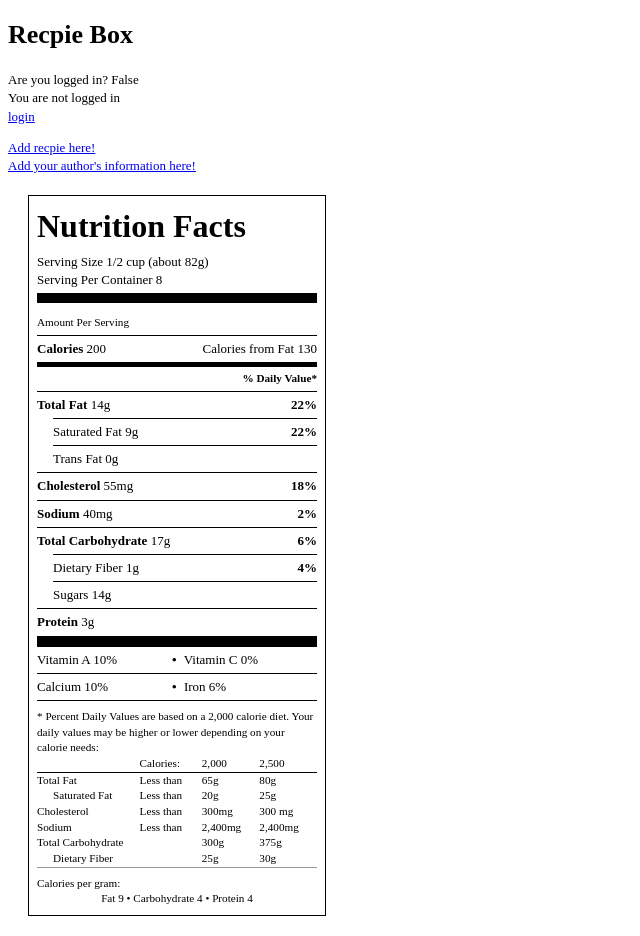
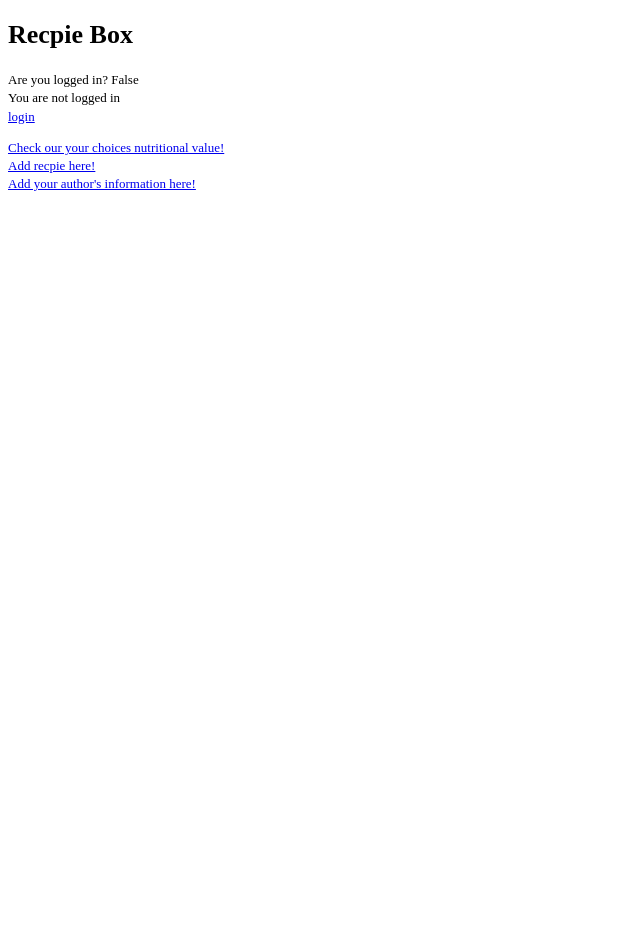
Before and after one commit to techieben/kaseq4-capstone-red, a Django app: page / in a window 1280 px wide. Shown: the whole page, without its empty margins (0-640 px from the left). After the commit the page ends 191 px from the top, so only its background shows below. Run offline with Django 3.2, Linux system fonts and the light colour scheme; data that the repository does not hold is empty.

Commit message:
fixed commit change issues

```diff
--- a/recpie/models.py
+++ b/recpie/models.py
@@ -44,3 +44,9 @@ class RecpieItems(models.Model):
 
     def __str__(self):
         return self.name
+
+
+class RecpieCard(models.Model):
+    title = models.CharField(max_length=50)
+    recpie_picture = models.URLField(max_length=200)
+    stars = models.CharField(max_length=50)
--- a/recpie/static/css/style.css
+++ b/recpie/static/css/style.css
@@ -116,3 +116,15 @@ p {
 .thin-end {
   border-bottom: 1px solid black;
 }
+
+div.recpie-label-container {
+
+}
+
+div.recpie-picture {
+
+}
+
+div.star-box {
+
+}
--- a/recpie/templates/index.html
+++ b/recpie/templates/index.html
@@ -8,12 +8,6 @@
   <title>Recpie Box</title>
   <meta name="description" content="The HTML5 Herald">
   <meta name="author" content="SitePoint">
-
-<!-- include the needed font from google api -->
-    <link rel="stylesheet" type="text/css" href="http://fonts.googleapis.com/css?family=Archivo+Black" />
-<!-- include the nutrition label plugin css file -->
-    <link rel="stylesheet" type="text/css" href="/bower_components/nutrition-label-jquery-plugin/dist/css/nutritionLabel-min.css">
-
   <link rel="stylesheet" href="./static/css/style.css">
 
 </head>
@@ -40,219 +34,21 @@ Are you logged in? {{ request.user.is_authenticated }}
     {% endfor %}
 </ul>
 <p>
+<a href="{% url 'nutrition_label' %}">Check our your choices nutritional value!</a>
+</p>
+<p>
 <a href="{% url 'add_recpie' %}">Add recpie here!</a>
 </p>
 <p>
 <a href="{% url 'add_author' %}">Add your author's information here!</a>
 </p>
-{% comment %} <img src="https://s.cdpn.io/3/NutritionFacts.gif" class="image"> {% endcomment %}
-<section class="performance-facts">
-  <header class="performance-facts__header">
-    <h1 class="performance-facts__title">Nutrition Facts</h1>
-    <p>Serving Size 1/2 cup (about 82g)
-      <p>Serving Per Container 8</p>
-  </header>
-  <table class="performance-facts__table">
-    <thead>
-      <tr>
-        <th colspan="3" class="small-info">
-          Amount Per Serving
-        </th>
-      </tr>
-    </thead>
-    <tbody>
-      <tr>
-        <th colspan="2">
-          <b>Calories</b>
-          200
-        </th>
-        <td>
-          Calories from Fat
-          130
-        </td>
-      </tr>
-      <tr class="thick-row">
-        <td colspan="3" class="small-info">
-          <b>% Daily Value*</b>
-        </td>
-      </tr>
-      <tr>
-        <th colspan="2">
-          <b>Total Fat</b>
-          14g
-        </th>
-        <td>
-          <b>22%</b>
-        </td>
-      </tr>
-      <tr>
-        <td class="blank-cell">
-        </td>
-        <th>
-          Saturated Fat
-          9g
-        </th>
-        <td>
-          <b>22%</b>
-        </td>
-      </tr>
-      <tr>
-        <td class="blank-cell">
-        </td>
-        <th>
-          Trans Fat
-          0g
-        </th>
-        <td>
-        </td>
-      </tr>
-      <tr>
-        <th colspan="2">
-          <b>Cholesterol</b>
-          55mg
-        </th>
-        <td>
-          <b>18%</b>
-        </td>
-      </tr>
-      <tr>
-        <th colspan="2">
-          <b>Sodium</b>
-          40mg
-        </th>
-        <td>
-          <b>2%</b>
-        </td>
-      </tr>
-      <tr>
-        <th colspan="2">
-          <b>Total Carbohydrate</b>
-          17g
-        </th>
-        <td>
-          <b>6%</b>
-        </td>
-      </tr>
-      <tr>
-        <td class="blank-cell">
-        </td>
-        <th>
-          Dietary Fiber
-          1g
-        </th>
-        <td>
-          <b>4%</b>
-        </td>
-      </tr>
-      <tr>
-        <td class="blank-cell">
-        </td>
-        <th>
-          Sugars
-          14g
-        </th>
-        <td>
-        </td>
-      </tr>
-      <tr class="thick-end">
-        <th colspan="2">
-          <b>Protein</b>
-          3g
-        </th>
-        <td>
-        </td>
-      </tr>
-    </tbody>
-  </table>
 
-  <table class="performance-facts__table--grid">
-    <tbody>
-      <tr>
-        <td colspan="2">
-          Vitamin A
-          10%
-        </td>
-        <td>
-          Vitamin C
-          0%
-        </td>
-      </tr>
-      <tr class="thin-end">
-        <td colspan="2">
-          Calcium
-          10%
-        </td>
-        <td>
-          Iron
-          6%
-        </td>
-      </tr>
-    </tbody>
-  </table>
-
-  <p class="small-info">* Percent Daily Values are based on a 2,000 calorie diet. Your daily values may be higher or lower depending on your calorie needs:</p>
-
-  <table class="performance-facts__table--small small-info">
-    <thead>
-      <tr>
-        <td colspan="2"></td>
-        <th>Calories:</th>
-        <th>2,000</th>
-        <th>2,500</th>
-      </tr>
-    </thead>
-    <tbody>
-      <tr>
-        <th colspan="2">Total Fat</th>
-        <td>Less than</td>
-        <td>65g</td>
-        <td>80g</td>
-      </tr>
-      <tr>
-        <td class="blank-cell"></td>
-        <th>Saturated Fat</th>
-        <td>Less than</td>
-        <td>20g</td>
-        <td>25g</td>
-      </tr>
-      <tr>
-        <th colspan="2">Cholesterol</th>
-        <td>Less than</td>
-        <td>300mg</td>
-        <td>300 mg</td>
-      </tr>
-      <tr>
-        <th colspan="2">Sodium</th>
-        <td>Less than</td>
-        <td>2,400mg</td>
-        <td>2,400mg</td>
-      </tr>
-      <tr>
-        <th colspan="3">Total Carbohydrate</th>
-        <td>300g</td>
-        <td>375g</td>
-      </tr>
-      <tr>
-        <td class="blank-cell"></td>
-        <th colspan="2">Dietary Fiber</th>
-        <td>25g</td>
-        <td>30g</td>
-      </tr>
-    </tbody>
-  </table>
-
-  <p class="small-info">
-    Calories per gram:
-  </p>
-  <p class="small-info text-center">
-    Fat 9
-    &bull;
-    Carbohydrate 4
-    &bull;
-    Protein 4
-  </p>
-
-</section>
+<div class='recpie-label-container'>
+  <div class='recpie-picture'>
+  </div>
+  <div class='star-box'>
+  </div>
+</div>
 
   <script src="./static/css/scripts.js"></script>
 
--- a/recpie/urls.py
+++ b/recpie/urls.py
@@ -9,4 +9,5 @@ urlpatterns = [
     path('recipe/<int:id>/', views.recpie, name='recpie'),
     path('login/', views.login_view, name='login'),
     path('logout/', views.logout_view, name='logout'),
+    path('nutrition_label', views.nutrition_label, name='nutrition_label')
 ]
--- a/recpie/views.py
+++ b/recpie/views.py
@@ -78,3 +78,8 @@ def logout_view(request):
     if logout(request):
         return HttpResponseRedirect(reverse('homepage'))
     return render(request, 'index.html', {})
+
+@login_required
+def nutrition_label(request):
+    # nutrition_information = RecpieItems.objects.all(id=id)
+    return render(request, 'nutrition_label.html', {})
```
Also changed, not shown: db.sqlite3, recpie/migrations/0009_recpiecard.py (added).
